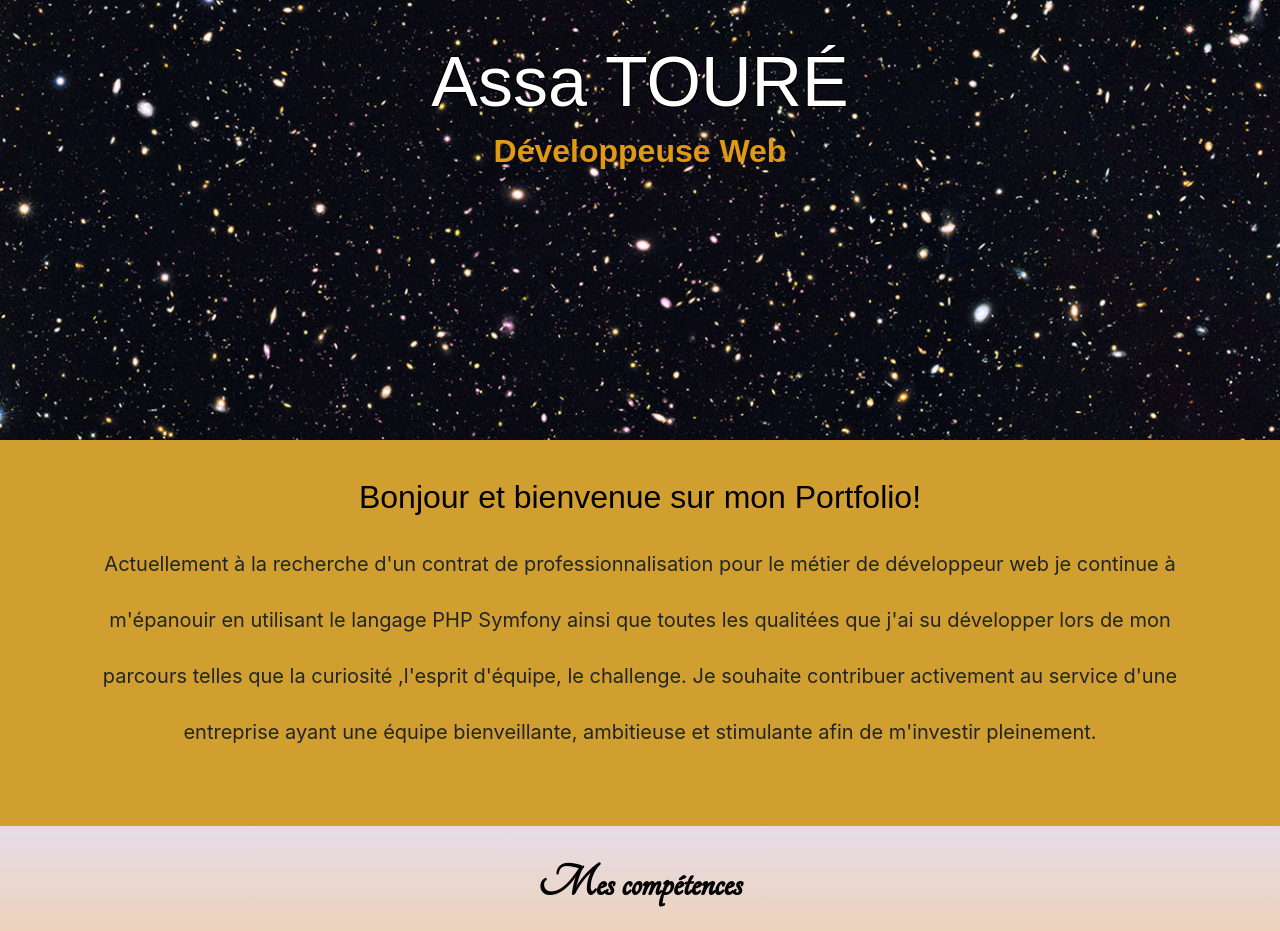
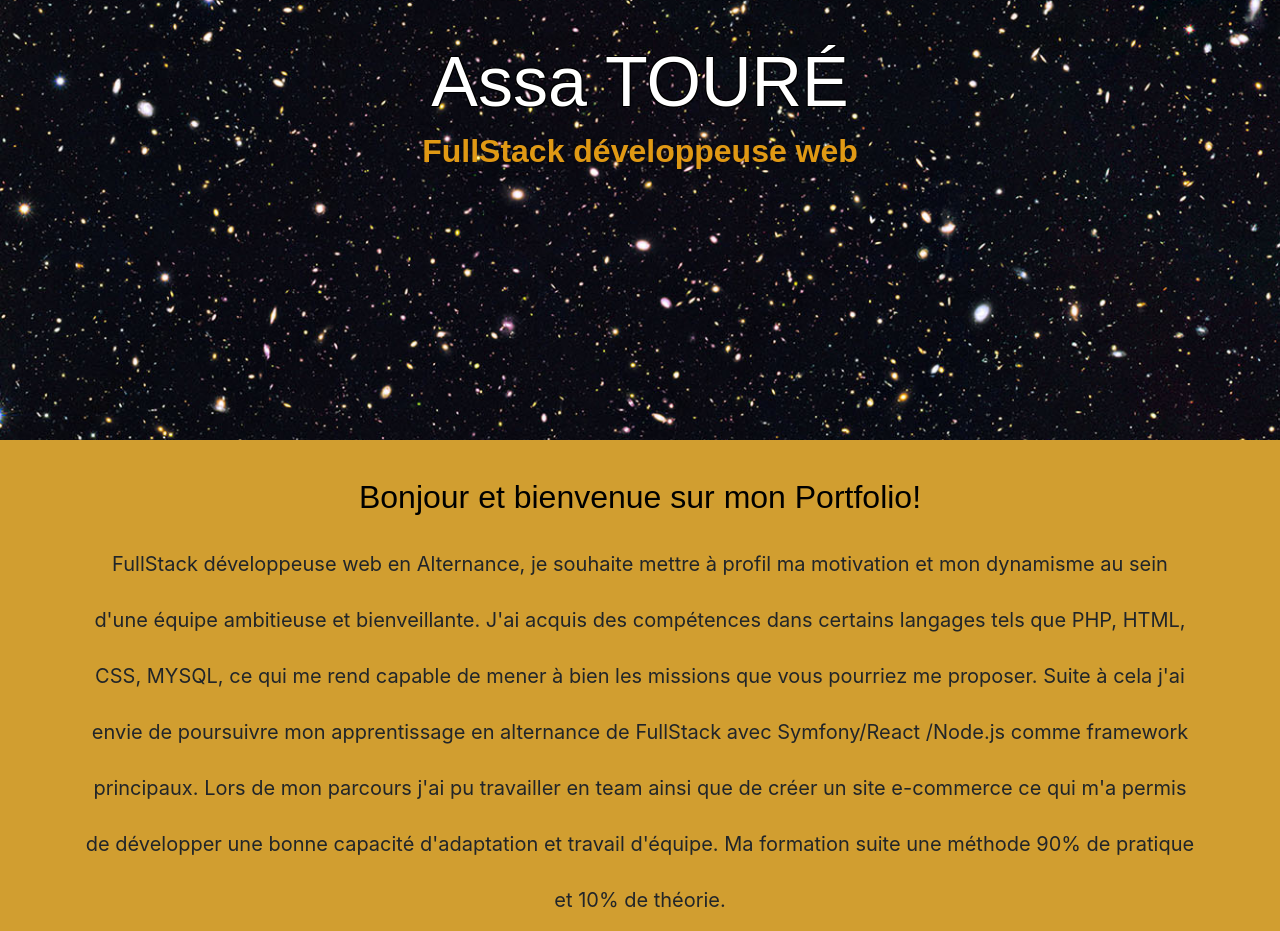
Before and after one commit to Assa16/Assa16.github.io, a plain HTML site: page INDEX.html in a window 1280 px wide. Shown: the part 360-1291 px from the top of the page. Drawn offline with nearby package versions, Linux system fonts and the light colour scheme; a web font is replaced by a local one.

Commit message:
Modified INDEX.html

```diff
--- a/INDEX.html
+++ b/INDEX.html
@@ -49,7 +49,7 @@
                     </h1>
                 </div>
                 <div>
-                    <h2 class="text-center color">Développeuse Web</h2>
+                    <h2 class="text-center color"> FullStack développeuse web</h2>
                 </div>
             </div>
         </div>
@@ -64,7 +64,14 @@
                 </div>
                 <div class="profil-text">
                     <p>
-                        Actuellement à la recherche d'un contrat de professionnalisation pour le métier de développeur web  je  continue à m'épanouir en utilisant le langage PHP Symfony ainsi que toutes les qualitées que j'ai su  développer lors de mon parcours telles que la curiosité ,l'esprit d'équipe, le challenge. Je souhaite contribuer activement au service d'une entreprise ayant une équipe bienveillante, ambitieuse et stimulante afin de m'investir pleinement.
+                    FullStack développeuse web en Alternance, je souhaite mettre à profil ma motivation et mon
+                    dynamisme au sein d'une équipe ambitieuse et bienveillante. J'ai acquis des compétences dans
+                    certains langages tels que PHP, HTML, CSS, MYSQL, ce qui me rend capable de mener à bien les
+                    missions que vous pourriez me proposer. Suite à cela j'ai envie de poursuivre mon apprentissage en
+                    alternance de FullStack avec Symfony/React /Node.js comme framework principaux. Lors de mon
+                    parcours j'ai pu travailler en team ainsi que de créer un site e-commerce
+                    ce qui m'a permis de développer une bonne capacité d'adaptation et travail d'équipe. Ma formation
+                    suite une méthode 90% de pratique et 10% de théorie.
                     </p>
                 </div>
             </div>
```
